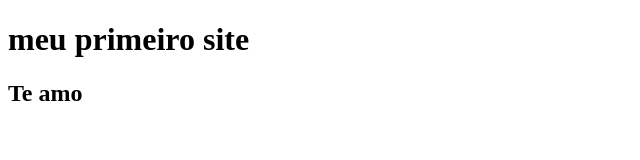
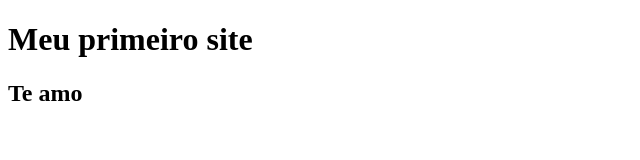
Before and after one commit to ilucaix/testedesite.html, a plain HTML site: page index.html in a window 1280 px wide. Shown: the whole page, without its empty margins (0-640 px from the left). Drawn offline with Linux system fonts and the light colour scheme.

Commit message:
Fix capitalization in main heading

```diff
--- a/index.html
+++ b/index.html
@@ -6,7 +6,7 @@
     <title>Meu Site</title>
 </head>
 <body>
-    <h1>meu primeiro site</h1>
+    <h1>Meu primeiro site</h1>
     <h2>Te amo</h2>
 
 </body>
```
